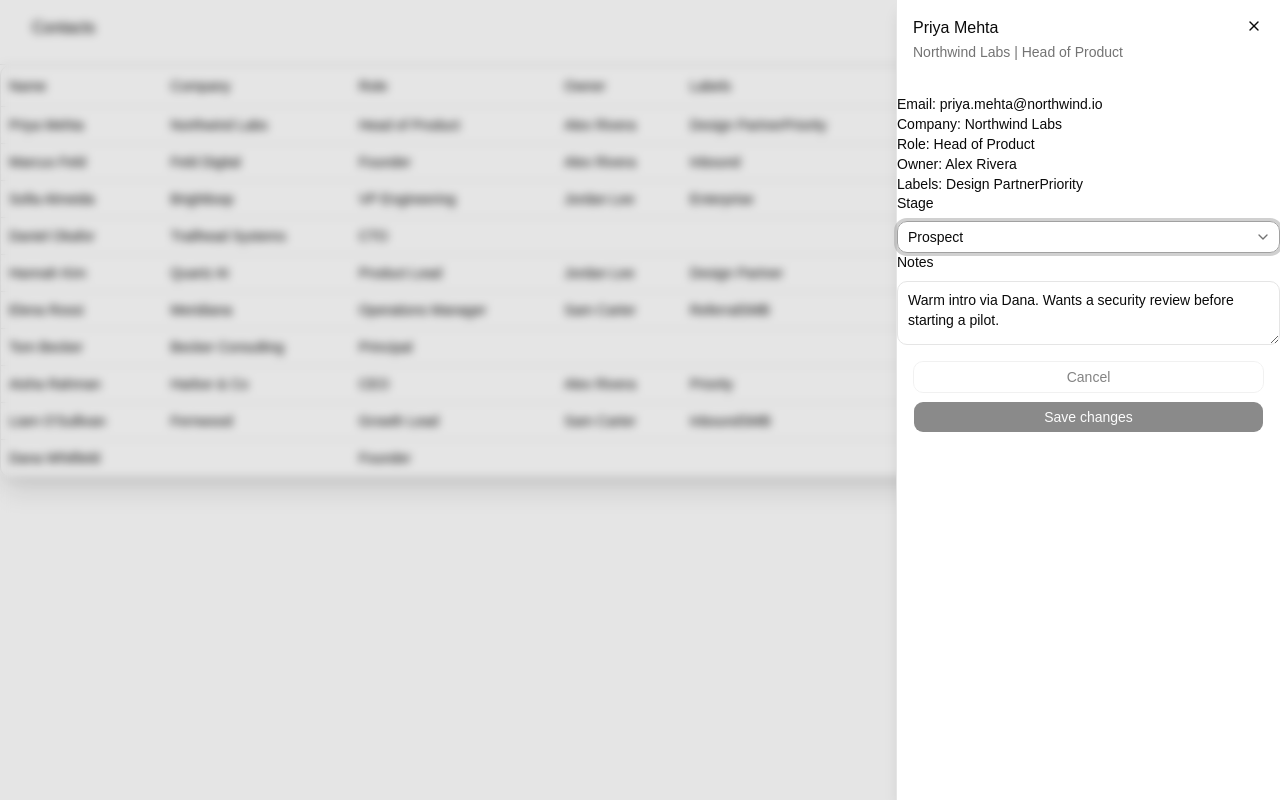
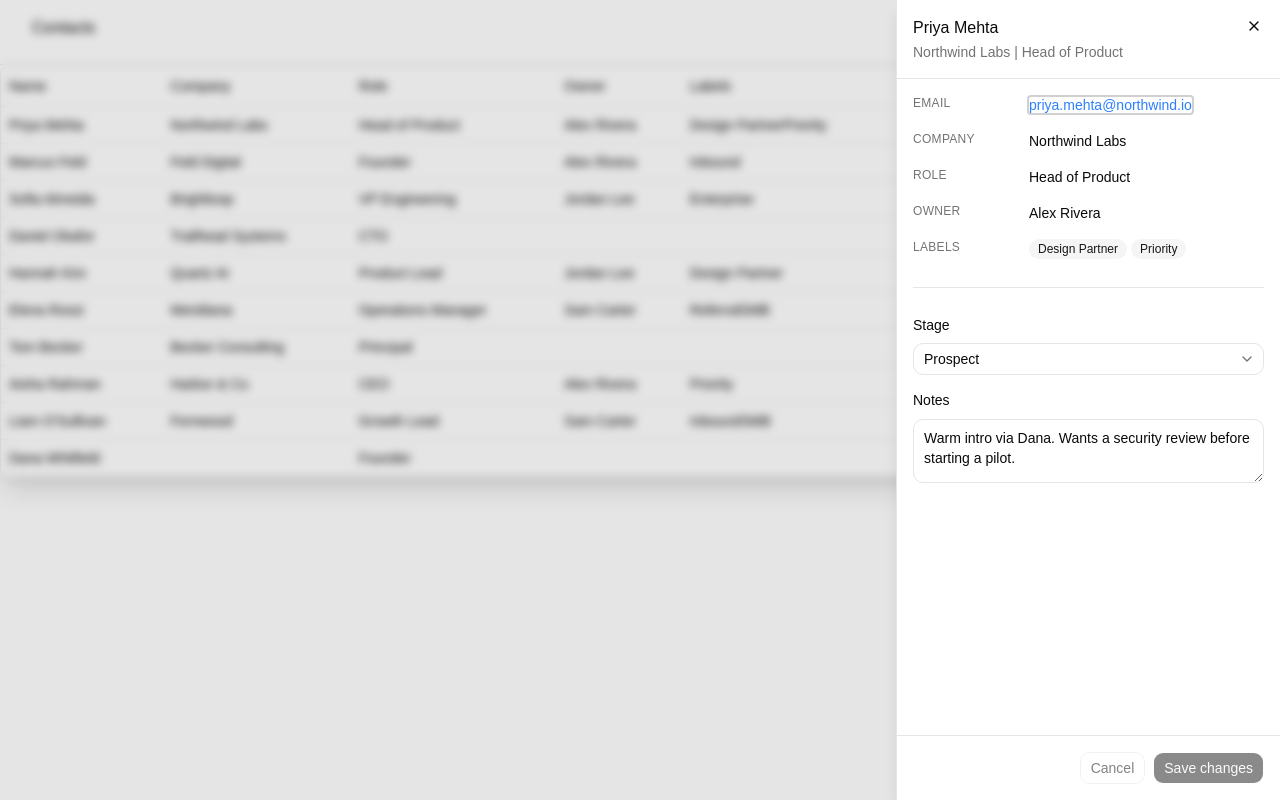
Before and after one commit to LakshayManglani/contacts, a React (Vite) app: page / in a window 1280 px wide. Both pictures are taken after a click on the element 640 px from the left and 124 px from the top of the page. Built offline with nearby package versions, Linux system fonts and the light colour scheme.

Commit message:
feat: improve sheet design

```diff
--- a/src/components/contacts/ContactDetailsForm.tsx
+++ b/src/components/contacts/ContactDetailsForm.tsx
@@ -11,11 +11,26 @@ import { useContact } from './ContactProvider';
 import { STAGES, type Contact, type Stage } from '@/types/contact';
 import { Textarea } from '../ui/textarea';
 import { SheetFooter } from '../ui/sheet';
-import { useState } from 'react';
+import { useState, type PropsWithChildren } from 'react';
 import { Button } from '../ui/button';
+import { Separator } from '../ui/separator.tsx';
+import { Badge } from '../ui/badge.tsx';
 
 interface ContactDetailsFormProps {
   contact: Contact;
+}
+
+function DetailRow({ label, children }: { label: string } & PropsWithChildren) {
+  return (
+    <div className="grid grid-cols-[6.5rem_1fr] items-start gap-3">
+      <dt className="text-xs font-medium tracking-wide text-muted-foreground uppercase">{label}</dt>
+      <dd className="min-w-0 text-sm text-foreground">{children}</dd>
+    </div>
+  );
+}
+
+function MissingText({ children }: PropsWithChildren) {
+  return <span className="text-sm text-muted-foreground/70 italic">{children}</span>;
 }
 
 export default function ContactDetailsForm({ contact }: ContactDetailsFormProps) {
@@ -47,12 +62,47 @@ export default function ContactDetailsForm({ contact }: ContactDetailsFormProps)
           if (!isDirty) return;
           updateContact(contact.id, { stage, notes: normalizedNotes });
         }}
+        className="flex flex-1 flex-col min-h-0"
       >
-        <div>Email: {contact.email}</div>
-        <div>Company: {contact.company}</div>
-        <div>Role: {contact.role}</div>
-        <div>Owner: {contact.owner}</div>
-        <div>Labels: {contact.labels}</div>
+        <div className="px-4 flex-1 overflow-y-auto gap-4 flex flex-col pb-4">
+          <DetailRow label="Email">
+            {contact.email ? (
+              <a
+                href={`mailto:${contact.email}`}
+                className="text-blue-500 hover:underline hover:underline-offset-2"
+              >
+                {contact.email}
+              </a>
+            ) : (
+              <MissingText>No email</MissingText>
+            )}
+          </DetailRow>
+
+          <DetailRow label="Company">{contact.company}</DetailRow>
+
+          <DetailRow label="Role">{contact.role}</DetailRow>
+
+          <DetailRow label="Owner">
+            {contact.owner ?? <MissingText>No owner</MissingText>}
+          </DetailRow>
+
+          <DetailRow label="Labels">
+            {contact.labels.length > 0 ? (
+              <div className="flex flex-wrap items-center gap-1">
+                {contact.labels.map((label) => {
+                  return (
+                    <Badge key={label} variant="secondary" className="rounded-full">
+                      {label}
+                    </Badge>
+                  );
+                })}
+              </div>
+            ) : (
+              <MissingText>No labels</MissingText>
+            )}
+          </DetailRow>
+
+          <Separator className="my-3" />
 
           <Field>
             <FieldLabel htmlFor="stage">Stage</FieldLabel>
@@ -78,27 +128,30 @@ export default function ContactDetailsForm({ contact }: ContactDetailsFormProps)
             </Select>
           </Field>
 
-        <Field>
+          <Field className="flex-1">
             <FieldLabel htmlFor="notes">Notes</FieldLabel>
             <Textarea
               id="notes"
               value={notes}
-            rows={6}
+              rows={2}
               placeholder="No notes yet. Add context about this contact."
               onChange={(event) => setNotes(event.target.value)}
             />
           </Field>
+        </div>
 
-        <SheetFooter>
+        <SheetFooter className="border-t border-border">
           {isDirty ? (
             <span className="mr-auto text-xs text-muted-foreground">Unsaved changes</span>
           ) : null}
+          <div className="flex gap-2 justify-end">
             <Button type="button" variant="outline" onClick={resetState} disabled={!isDirty}>
               Cancel
             </Button>
             <Button type="submit" disabled={!isDirty}>
               Save changes
             </Button>
+          </div>
         </SheetFooter>
       </form>
     )
--- a/src/components/contacts/ContactDetailsSheet.tsx
+++ b/src/components/contacts/ContactDetailsSheet.tsx
@@ -25,7 +25,7 @@ export function ContactDetailsSheet() {
       <SheetContent side="right">
         {selectedContact ? (
           <>
-            <SheetHeader>
+            <SheetHeader className="border-b border-border">
               <SheetTitle className="truncate">{selectedContact.name}</SheetTitle>
               <SheetDescription className="truncate">
                 {selectedContact.company} | {selectedContact.role}
--- /dev/null
+++ b/src/components/ui/badge.tsx
@@ -0,0 +1,48 @@
+import { mergeProps } from '@base-ui/react/merge-props';
+import { useRender } from '@base-ui/react/use-render';
+import { cva, type VariantProps } from 'class-variance-authority';
+import { cn } from 'cn';
+
+const badgeVariants = cva(
+  'group/badge inline-flex h-5 w-fit shrink-0 items-center justify-center gap-1 overflow-hidden rounded-4xl border border-transparent px-2 py-0.5 text-xs font-medium whitespace-nowrap transition-all focus-visible:border-ring focus-visible:ring-[3px] focus-visible:ring-ring/50 has-data-[icon=inline-end]:pr-1.5 has-data-[icon=inline-start]:pl-1.5 aria-invalid:border-destructive aria-invalid:ring-destructive/20 dark:aria-invalid:ring-destructive/40 [&>svg]:pointer-events-none [&>svg]:size-3!',
+  {
+    variants: {
+      variant: {
+        default: 'bg-primary text-primary-foreground [a]:hover:bg-primary/80',
+        secondary: 'bg-secondary text-secondary-foreground [a]:hover:bg-secondary/80',
+        destructive:
+          'bg-destructive/10 text-destructive focus-visible:ring-destructive/20 dark:bg-destructive/20 dark:focus-visible:ring-destructive/40 [a]:hover:bg-destructive/20',
+        outline: 'border-border text-foreground [a]:hover:bg-muted [a]:hover:text-muted-foreground',
+        ghost: 'hover:bg-muted hover:text-muted-foreground dark:hover:bg-muted/50',
+        link: 'text-primary underline-offset-4 hover:underline',
+      },
+    },
+    defaultVariants: {
+      variant: 'default',
+    },
+  },
+);
+
+function Badge({
+  className,
+  variant = 'default',
+  render,
+  ...props
+}: useRender.ComponentProps<'span'> & VariantProps<typeof badgeVariants>) {
+  return useRender({
+    defaultTagName: 'span',
+    props: mergeProps<'span'>(
+      {
+        className: cn(badgeVariants({ variant }), className),
+      },
+      props,
+    ),
+    render,
+    state: {
+      slot: 'badge',
+      variant,
+    },
+  });
+}
+
+export { Badge, badgeVariants };
```
Lines whose indentation alone changed are shown as unchanged.
